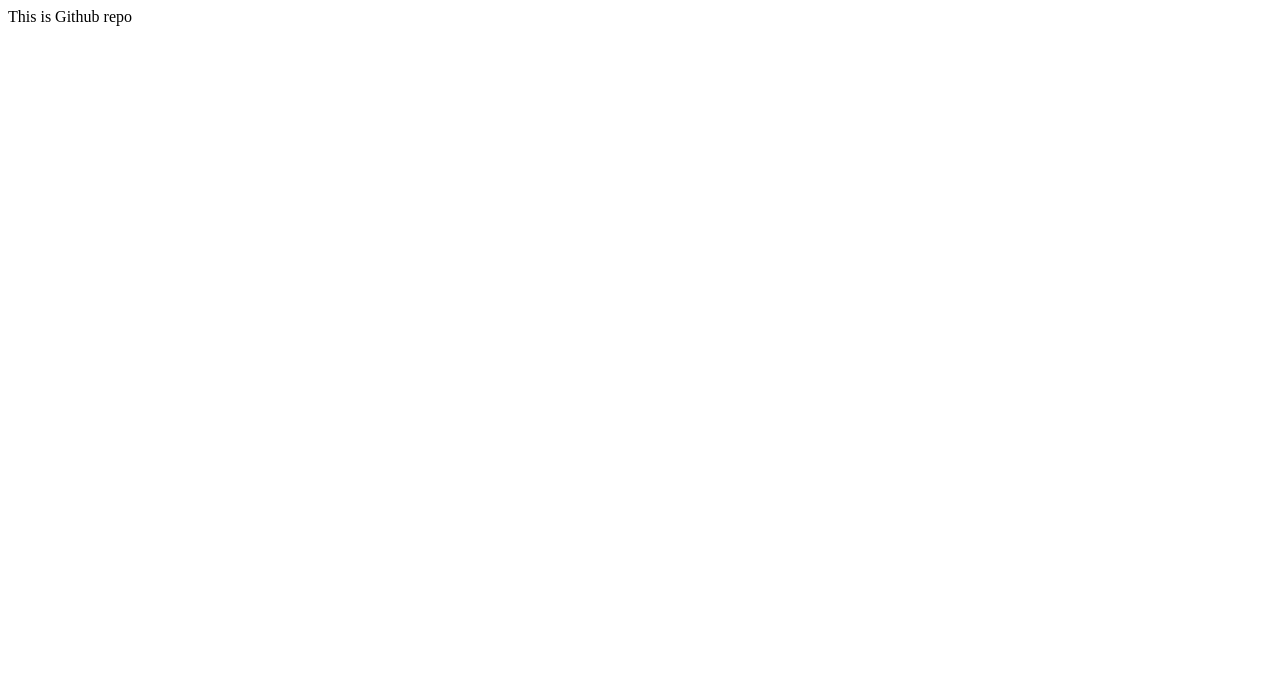
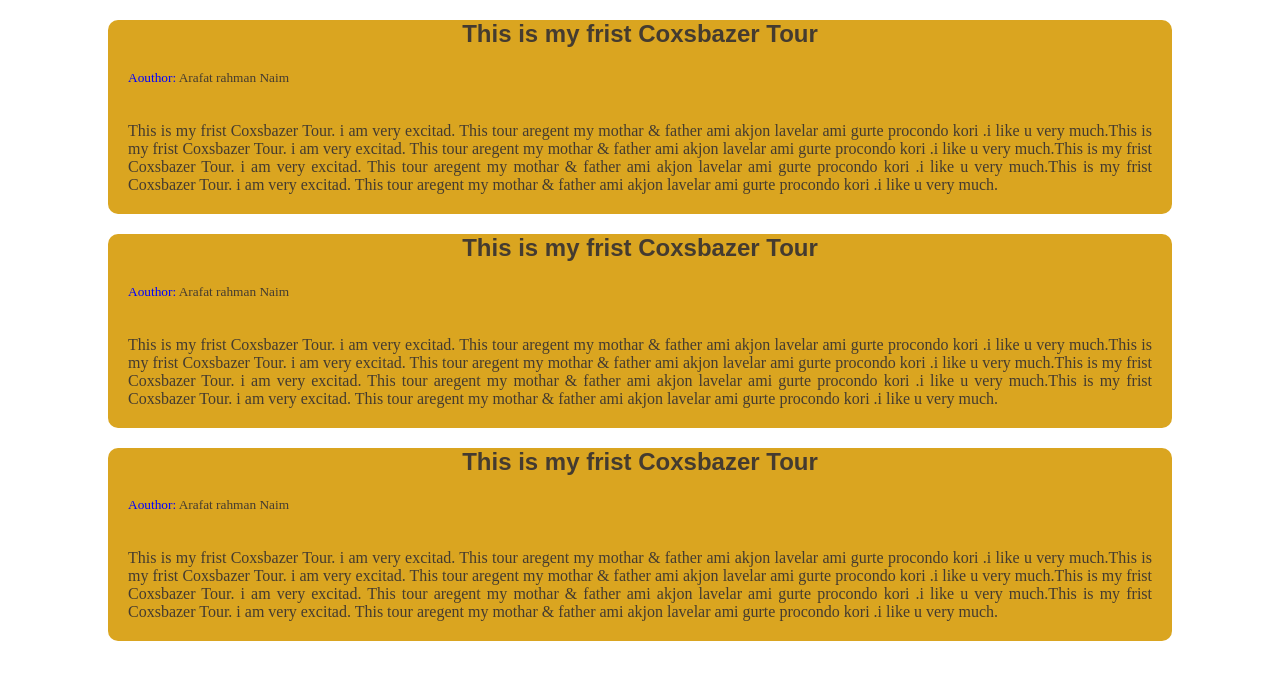
Before and after one commit to NaimHasa/my-frist-repo, a plain HTML site: page index.html in a window 1280 px wide. Drawn offline with Linux system fonts and the light colour scheme.

Commit message:
added text

```diff
--- a/index.html
+++ b/index.html
@@ -5,8 +5,62 @@
   <meta http-equiv="X-UA-Compatible" content="IE=edge">
   <meta name="viewport" content="width=device-width, initial-scale=1.0">
   <title>This is my frist github repo</title>
+  <style>
+  .small-blog{
+    background-color: goldenrod;
+    margin-left: 100px;
+    margin-right: 100px;
+    border-radius: 10px;
+    color: rgb(68, 59, 48);
+
+  }
+  .small-blog h2{
+    font-family: Arial, Helvetica, sans-serif;
+    text-align: center;
+  }
+  .small-blog p{
+    padding: 20px;
+    text-align: justify;
+  }
+  small{
+    padding: 20px;
+  }
+  span{
+    color: blue;
+  }
+
+  </style>
 </head>
 <body>
-  This is Github repo
+  <div class="small-blog">
+ <h2>This is my frist Coxsbazer Tour</h2>
+ <small><span>Aouthor:</span> Arafat rahman Naim</small>
+ <p>This is my frist Coxsbazer Tour. i am very excitad. This tour aregent my mothar & father
+ ami akjon lavelar ami gurte procondo kori .i like u very much.This is my frist Coxsbazer Tour. i am very excitad. This tour aregent my mothar & father
+ ami akjon lavelar ami gurte procondo kori .i like u very much.This is my frist Coxsbazer Tour. i am very excitad. This tour aregent my mothar & father
+ ami akjon lavelar ami gurte procondo kori .i like u very much.This is my frist Coxsbazer Tour. i am very excitad. This tour aregent my mothar & father ami akjon lavelar ami gurte procondo kori .i like u very much.
+ </p>
+</div>
+
+ <div class="small-blog">
+  <h2>This is my frist Coxsbazer Tour</h2>
+  <small><span>Aouthor:</span> Arafat rahman Naim</small>
+  <p>This is my frist Coxsbazer Tour. i am very excitad. This tour aregent my mothar & father
+  ami akjon lavelar ami gurte procondo kori .i like u very much.This is my frist Coxsbazer Tour. i am very excitad. This tour aregent my mothar & father
+  ami akjon lavelar ami gurte procondo kori .i like u very much.This is my frist Coxsbazer Tour. i am very excitad. This tour aregent my mothar & father
+  ami akjon lavelar ami gurte procondo kori .i like u very much.This is my frist Coxsbazer Tour. i am very excitad. This tour aregent my mothar & father ami akjon lavelar ami gurte procondo kori .i like u very much.
+  </p>
+ </div>
+
+ <div class="small-blog">
+  <h2>This is my frist Coxsbazer Tour</h2>
+  <small><span>Aouthor:</span> Arafat rahman Naim</small>
+  <p>This is my frist Coxsbazer Tour. i am very excitad. This tour aregent my mothar & father
+  ami akjon lavelar ami gurte procondo kori .i like u very much.This is my frist Coxsbazer Tour. i am very excitad. This tour aregent my mothar & father
+  ami akjon lavelar ami gurte procondo kori .i like u very much.This is my frist Coxsbazer Tour. i am very excitad. This tour aregent my mothar & father
+  ami akjon lavelar ami gurte procondo kori .i like u very much.This is my frist Coxsbazer Tour. i am very excitad. This tour aregent my mothar & father ami akjon lavelar ami gurte procondo kori .i like u very much.
+  </p>
+ </div>
+
 </body>
 </html>
```
Also changed, not shown: git.txt, style.css (added).
